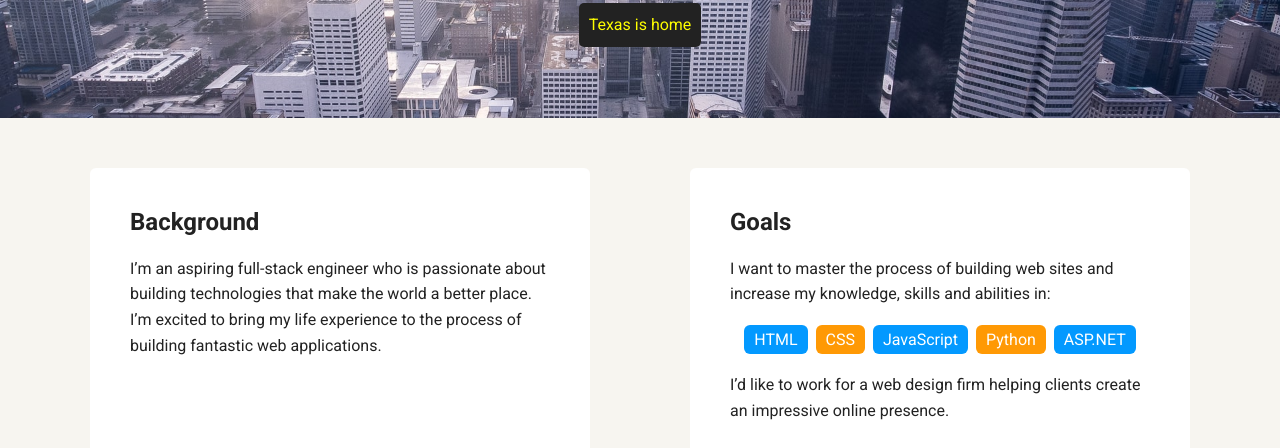
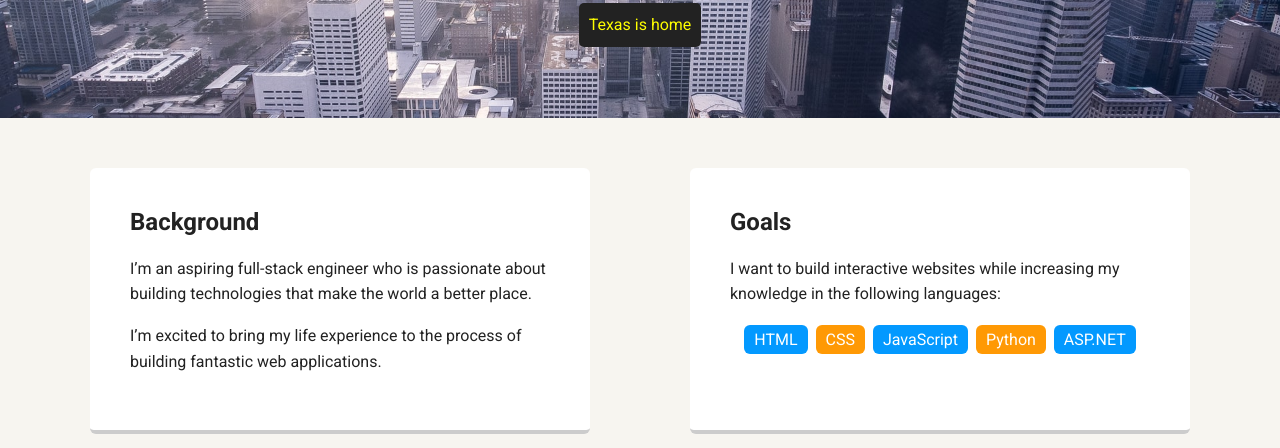
Before and after one commit to osvaldoidk/treePortfolio, a plain HTML site: page index.html in a window 1280 px wide. Shown: the part 352-800 px from the top of the page. Drawn offline with Linux system fonts and the light colour scheme; a web font is replaced by a local one.

Commit message:
remove placeholder text in goals section

```diff
--- a/index.html
+++ b/index.html
@@ -29,14 +29,14 @@
     <div class="card">
       <h2>Background</h2>
       <p>I’m an aspiring full-stack engineer who is passionate about building technologies that make the world a better
-        place.
-        I’m excited to bring my life experience to the process of building
+        place.</p>
+      <p>I’m excited to bring my life experience to the process of building
         fantastic web applications.</p>
     </div>
 
     <div class="card">
       <h2>Goals</h2>
-      <p>I want to master the process of building web sites and increase my knowledge, skills and abilities in:</p>
+      <p>I want to build interactive websites while increasing my knowledge in the following languages:</p>
       <ul class="skills">
         <li>HTML</li>
         <li>CSS</li>
@@ -44,7 +44,6 @@
         <li>Python</li>
         <li>ASP.NET</li>
       </ul>
-      <p>I’d like to work for a web design firm helping clients create an impressive online presence.</p>
     </div>
 
   </main>
```
